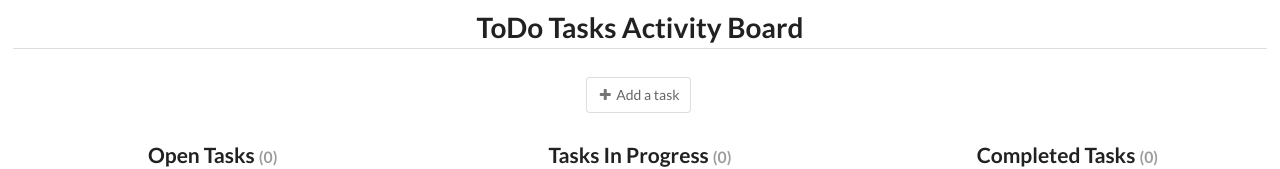
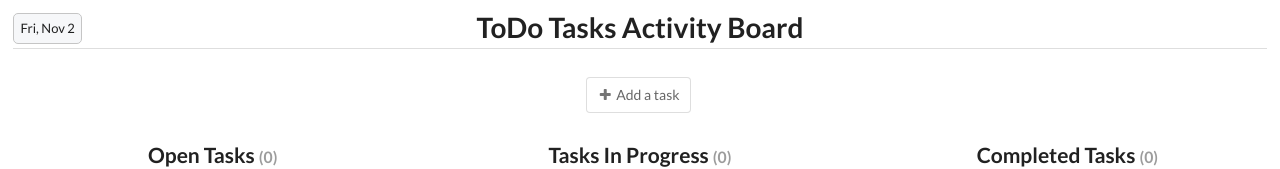
Before and after one commit to emaesen/vue-todo-app, a Vue app: page / in a window 1280 px wide. Shown: the top 169 px of the page. Built offline with nearby package versions, Linux system fonts and the light colour scheme.

Commit message:
Added today's date

```diff
--- a/src/App.vue
+++ b/src/App.vue
@@ -3,6 +3,9 @@
     <h1 class="ui dividing centered header">
       ToDo Tasks Activity Board
     </h1>
+    <span class="_today">
+      {{ dateToday }}
+    </span>
     <div
       v-show="showUndo"
       class="_undo"
@@ -126,6 +129,13 @@ export default {
     },
     undoText: function() {
       return (this.showUndoIcon? "Undo" : "Redo") + " 'task " + this.undoAction + "' ";
+    },
+    dateToday: function() {
+      return new Date().toLocaleDateString('en-US', {
+        weekday:'short',
+        month:'short',
+        day:'numeric'
+      });
     }
   },
   methods: {
@@ -203,6 +213,17 @@ i.icon.caret{
 ._titlewrapper{
   margin:0 -.6em;
 }
+._today{
+  position: fixed;
+  top:1em;
+  left:1em;
+  z-index:99;
+  background-color:#f5f6f9e3;
+  padding:.2em .5em;
+  border:1px solid #c5c5c5;
+  border-radius:5px;
+  line-height:1.8em;
+}
 ._undo{
   position: fixed;
   top:1em;
```
